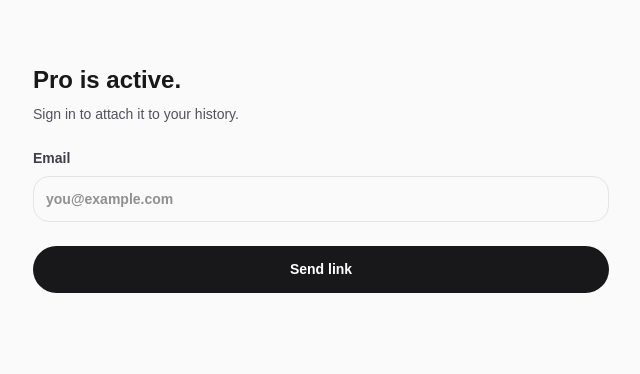
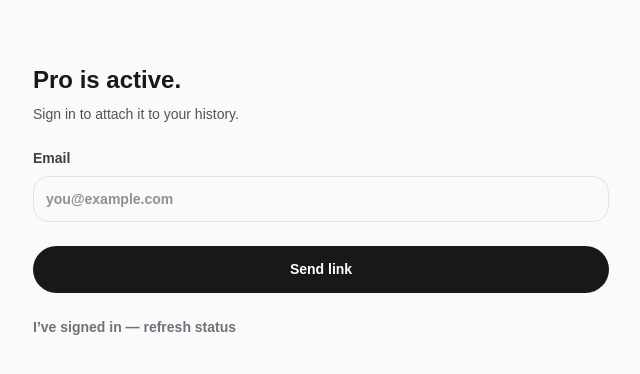
Before and after one commit to bbyjae-django-lab/quadrant, a Next.js app: page /billing/success in a window 1280 px wide. Shown: the top 374 px of the page, without its empty margins (319-959 px from the left). Built offline with nearby package versions, Linux system fonts and the light colour scheme; no server answers.

Commit message:
Task: Fix Stripe success → “attach to history” flow so that after user clicks the Supabase magic link, they return to the same success page and it updates/redirects properly.

```diff
--- a/app/billing/success/page.tsx
+++ b/app/billing/success/page.tsx
@@ -1,17 +1,61 @@
 "use client";
 
-import { useEffect, useState } from "react";
-import { useRouter } from "next/navigation";
+import { useEffect, useMemo, useState } from "react";
+import { useRouter, useSearchParams } from "next/navigation";
 
-import { signInWithOtp } from "../../lib/auth";
 import { getSupabaseClient } from "../../lib/supabaseClient";
+
+const PRO_STATUSES = new Set(["active", "trialing"]);
 
 export default function BillingSuccessPage() {
   const router = useRouter();
+  const searchParams = useSearchParams();
   const [email, setEmail] = useState("");
   const [sent, setSent] = useState(false);
   const [submitting, setSubmitting] = useState(false);
   const [error, setError] = useState<string | null>(null);
+  const [checking, setChecking] = useState(false);
+  const [statusMessage, setStatusMessage] = useState<string | null>(null);
+  const redirectTo = useMemo(() => {
+    if (typeof window === "undefined") {
+      return undefined;
+    }
+    const query = searchParams?.toString();
+    return `${window.location.origin}/billing/success${query ? `?${query}` : ""}`;
+  }, [searchParams]);
+
+  const checkBilling = async () => {
+    const client = getSupabaseClient();
+    if (!client) {
+      return;
+    }
+    setChecking(true);
+    const session = await client.auth.getSession();
+    const user = session.data.session?.user;
+    if (!user?.email) {
+      setChecking(false);
+      return;
+    }
+    const { data, error } = await client
+      .from("billing_customers")
+      .select("status, price_id")
+      .eq("email", user.email)
+      .maybeSingle();
+    if (error) {
+      setChecking(false);
+      return;
+    }
+    const priceId = process.env.NEXT_PUBLIC_STRIPE_PRICE_ID ?? "";
+    const matchesPrice = priceId ? data?.price_id === priceId : true;
+    const isPro = Boolean(matchesPrice && PRO_STATUSES.has(data?.status ?? ""));
+    if (isPro) {
+      setStatusMessage("Pro attached. Redirecting…");
+      window.setTimeout(() => {
+        router.replace("/dashboard");
+      }, 800);
+    }
+    setChecking(false);
+  };
 
   useEffect(() => {
     const client = getSupabaseClient();
@@ -19,19 +63,35 @@ export default function BillingSuccessPage() {
       return;
     }
     client.auth.getSession().then((result) => {
-      if (result.data.session?.user) {
-        router.replace("/dashboard");
+      const user = result.data.session?.user;
+      if (user?.email) {
+        void checkBilling();
       }
     });
+    const { data: subscription } = client.auth.onAuthStateChange((event) => {
+      if (event === "SIGNED_IN") {
+        void checkBilling();
+      }
+    });
+    return () => {
+      subscription?.subscription.unsubscribe();
+    };
   }, [router]);
 
   const handleSendLink = async () => {
     if (!email.trim()) {
       return;
     }
+    const client = getSupabaseClient();
+    if (!client) {
+      return;
+    }
     setError(null);
     setSubmitting(true);
-    const { error } = await signInWithOtp(email.trim());
+    const { error } = await client.auth.signInWithOtp({
+      email: email.trim(),
+      options: redirectTo ? { emailRedirectTo: redirectTo } : undefined,
+    });
     setSubmitting(false);
     if (!error) {
       setSent(true);
@@ -51,6 +111,9 @@ export default function BillingSuccessPage() {
             Sign in to attach it to your history.
           </p>
         </div>
+        {statusMessage ? (
+          <p className="text-sm text-zinc-600">{statusMessage}</p>
+        ) : null}
         <label className="text-sm font-semibold text-zinc-700">
           Email
           <input
@@ -76,6 +139,16 @@ export default function BillingSuccessPage() {
             Send link
           </button>
         )}
+        <button
+          type="button"
+          className="btn-tertiary text-sm"
+          onClick={() => {
+            void checkBilling();
+          }}
+          disabled={checking}
+        >
+          I’ve signed in — refresh status
+        </button>
         {error ? <p className="text-xs text-zinc-500">{error}</p> : null}
       </main>
     </div>
```
